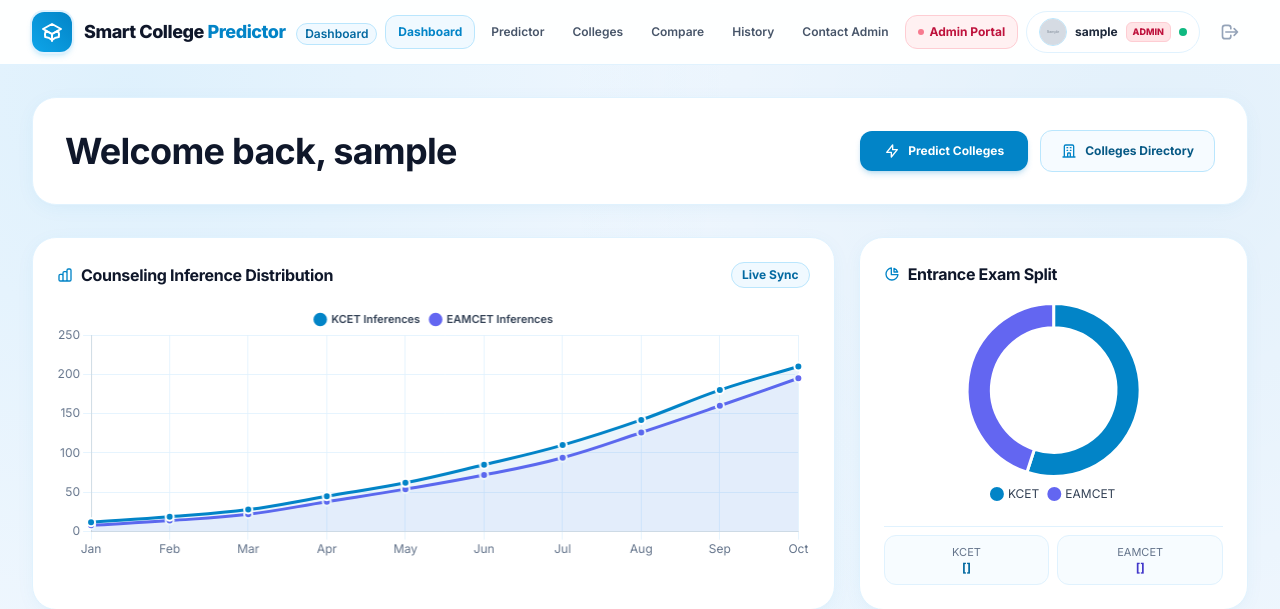
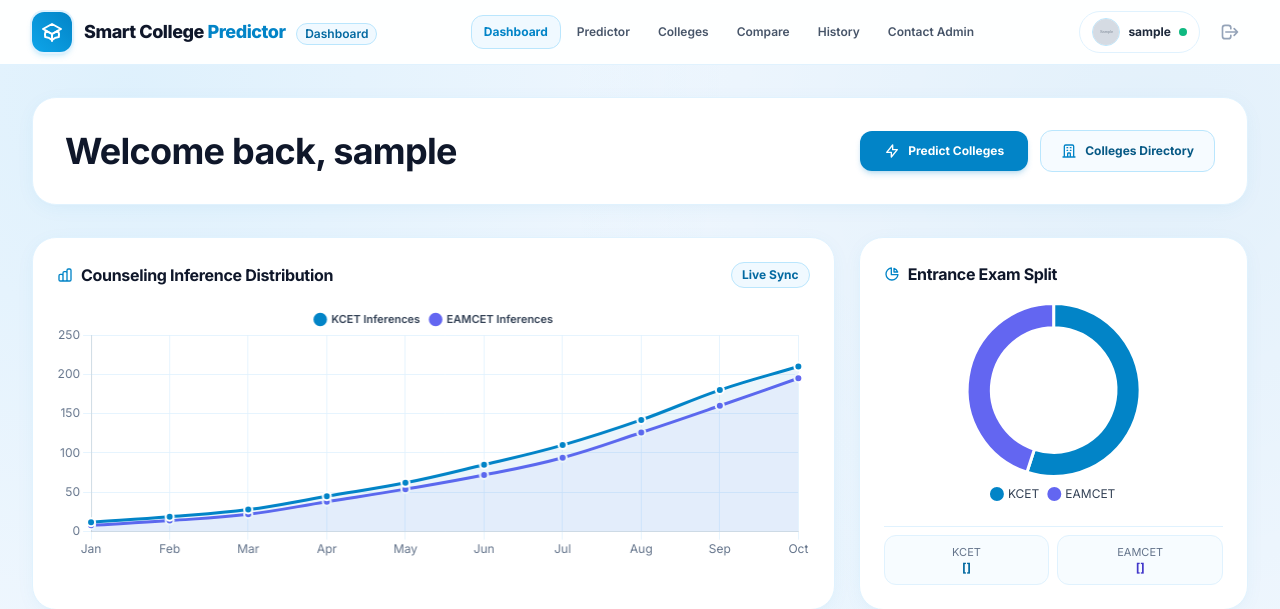
Before and after one commit to udayu6853-jpg/college-predictor-ml, a Flask app: template templates/dashboard.html in a window 1280 px wide. Shown: the top 609 px of the page. Run offline with Flask 3, Linux system fonts and the light colour scheme; the visitor is signed in with stand-in values (Sample User, id 1); the template is opened without the code that fills it: most values are stand-ins (such as "Sample title", 1, 10 or a date in 2020); grey boxes marked "Sample" are stand-in pictures; parts of the project's set-up code (start-up, migrations or seed data) failed here and were passed over; some libraries are stand-ins or nearby versions.

Commit message:
Remove Admin Portal button and Admin badge from dashboard and admin contact navigation

```diff
--- a/templates/admin.html
+++ b/templates/admin.html
@@ -80,12 +80,6 @@
 
                 <!-- Actions -->
                 <div class="flex items-center gap-3">
-                    {% if session.get('is_admin') %}
-                    <a href="{{ url_for('admin_dashboard') }}" class="px-4 py-2 rounded-xl bg-gradient-to-r from-sky-600 to-cyan-600 hover:from-sky-700 hover:to-cyan-700 text-white font-bold text-xs flex items-center gap-1.5 transition shadow-sm">
-                        <svg class="w-4 h-4 text-sky-100" fill="none" stroke="currentColor" viewBox="0 0 24 24"><path stroke-linecap="round" stroke-linejoin="round" stroke-width="2" d="M12 6V4m0 2a2 2 0 100 4m0-4a2 2 0 110 4m-6 8a2 2 0 100-4m0 4a2 2 0 110-4m0 4v2m0-6V4m6 6v10m6-2a2 2 0 100-4m0 4a2 2 0 110-4m0 4v2m0-6V4"/></svg>
-                        <span>Open Admin Control Portal</span>
-                    </a>
-                    {% endif %}
                     <a href="{{ url_for('dashboard') }}" class="px-4 py-2 rounded-xl border border-sky-200 bg-white hover:bg-sky-50 text-slate-700 font-semibold text-xs flex items-center gap-1.5 transition shadow-2xs">
                         <svg class="w-4 h-4 text-sky-600" fill="none" stroke="currentColor" viewBox="0 0 24 24"><path stroke-linecap="round" stroke-linejoin="round" stroke-width="2" d="M10 19l-7-7m0 0l7-7m-7 7h18"/></svg>
                         <span>Back to Dashboard</span>
--- a/templates/contact_admin.html
+++ b/templates/contact_admin.html
@@ -80,12 +80,6 @@
 
                 <!-- Actions -->
                 <div class="flex items-center gap-3">
-                    {% if session.get('is_admin') %}
-                    <a href="{{ url_for('admin_dashboard') }}" class="px-4 py-2 rounded-xl bg-gradient-to-r from-sky-600 to-cyan-600 hover:from-sky-700 hover:to-cyan-700 text-white font-bold text-xs flex items-center gap-1.5 transition shadow-sm">
-                        <svg class="w-4 h-4 text-sky-100" fill="none" stroke="currentColor" viewBox="0 0 24 24"><path stroke-linecap="round" stroke-linejoin="round" stroke-width="2" d="M12 6V4m0 2a2 2 0 100 4m0-4a2 2 0 110 4m-6 8a2 2 0 100-4m0 4a2 2 0 110-4m0 4v2m0-6V4m6 6v10m6-2a2 2 0 100-4m0 4a2 2 0 110-4m0 4v2m0-6V4"/></svg>
-                        <span>Open Admin Control Portal</span>
-                    </a>
-                    {% endif %}
                     <a href="{{ url_for('dashboard') }}" class="px-4 py-2 rounded-xl border border-sky-200 bg-white hover:bg-sky-50 text-slate-700 font-semibold text-xs flex items-center gap-1.5 transition shadow-2xs">
                         <svg class="w-4 h-4 text-sky-600" fill="none" stroke="currentColor" viewBox="0 0 24 24"><path stroke-linecap="round" stroke-linejoin="round" stroke-width="2" d="M10 19l-7-7m0 0l7-7m-7 7h18"/></svg>
                         <span>Back to Dashboard</span>
--- a/templates/dashboard.html
+++ b/templates/dashboard.html
@@ -87,12 +87,6 @@
                     <a href="{{ url_for('compare') }}" class="px-3 py-2 text-xs font-semibold rounded-xl text-slate-600 hover:text-sky-600 hover:bg-sky-50/60 transition">Compare</a>
                     <a href="{{ url_for('prediction_history') }}" class="px-3 py-2 text-xs font-semibold rounded-xl text-slate-600 hover:text-sky-600 hover:bg-sky-50/60 transition">History</a>
                     <a href="{{ url_for('admin_contact') }}" class="px-3 py-2 text-xs font-semibold rounded-xl text-slate-600 hover:text-sky-600 hover:bg-sky-50/60 transition">Contact Admin</a>
-                    {% if session.get('is_admin') %}
-                    <a href="{{ url_for('admin_dashboard') }}" class="px-3 py-2 text-xs font-bold rounded-xl text-rose-700 bg-rose-50 border border-rose-200 hover:bg-rose-100 transition flex items-center gap-1.5 shadow-2xs">
-                        <span class="w-1.5 h-1.5 rounded-full bg-rose-500 animate-pulse"></span>
-                        <span>Admin Portal</span>
-                    </a>
-                    {% endif %}
                 </nav>
 
                 <!-- Profile / Auth Area -->
@@ -105,9 +99,6 @@
                             onerror="this.onerror=null; this.src='{{ url_for('static', filename='images/default.jpg') }}';"
                         >
                         <span class="text-xs font-bold text-slate-800 truncate max-w-[110px]">{{ user_name or 'Student' }}</span>
-                        {% if session.get('is_admin') %}
-                        <span class="text-[9px] font-black uppercase px-1.5 py-0.5 rounded-md bg-rose-100 text-rose-700 border border-rose-200">Admin</span>
-                        {% endif %}
                         <span class="w-2 h-2 rounded-full bg-emerald-500 shadow-2xs" title="Active"></span>
                     </a>
 
```
